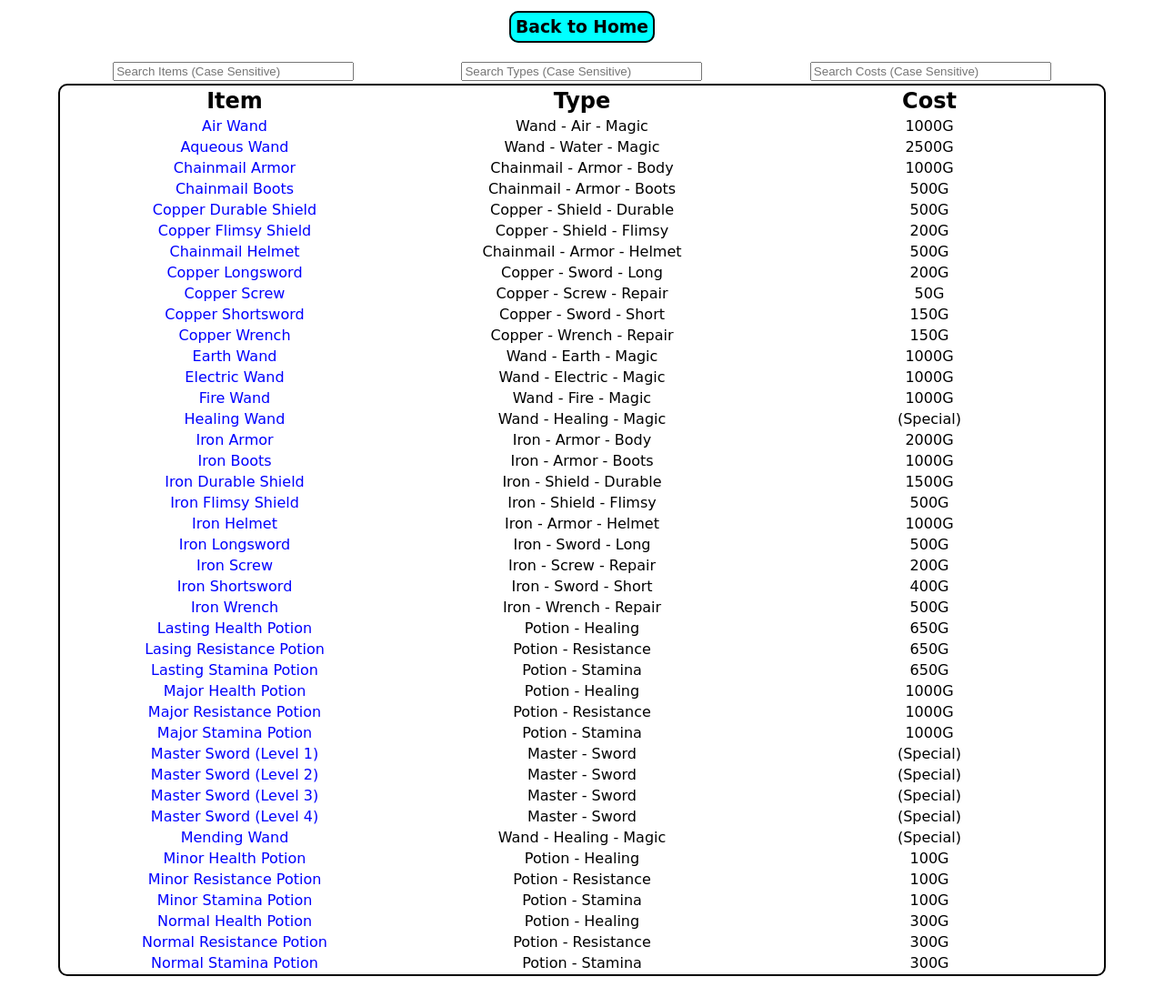
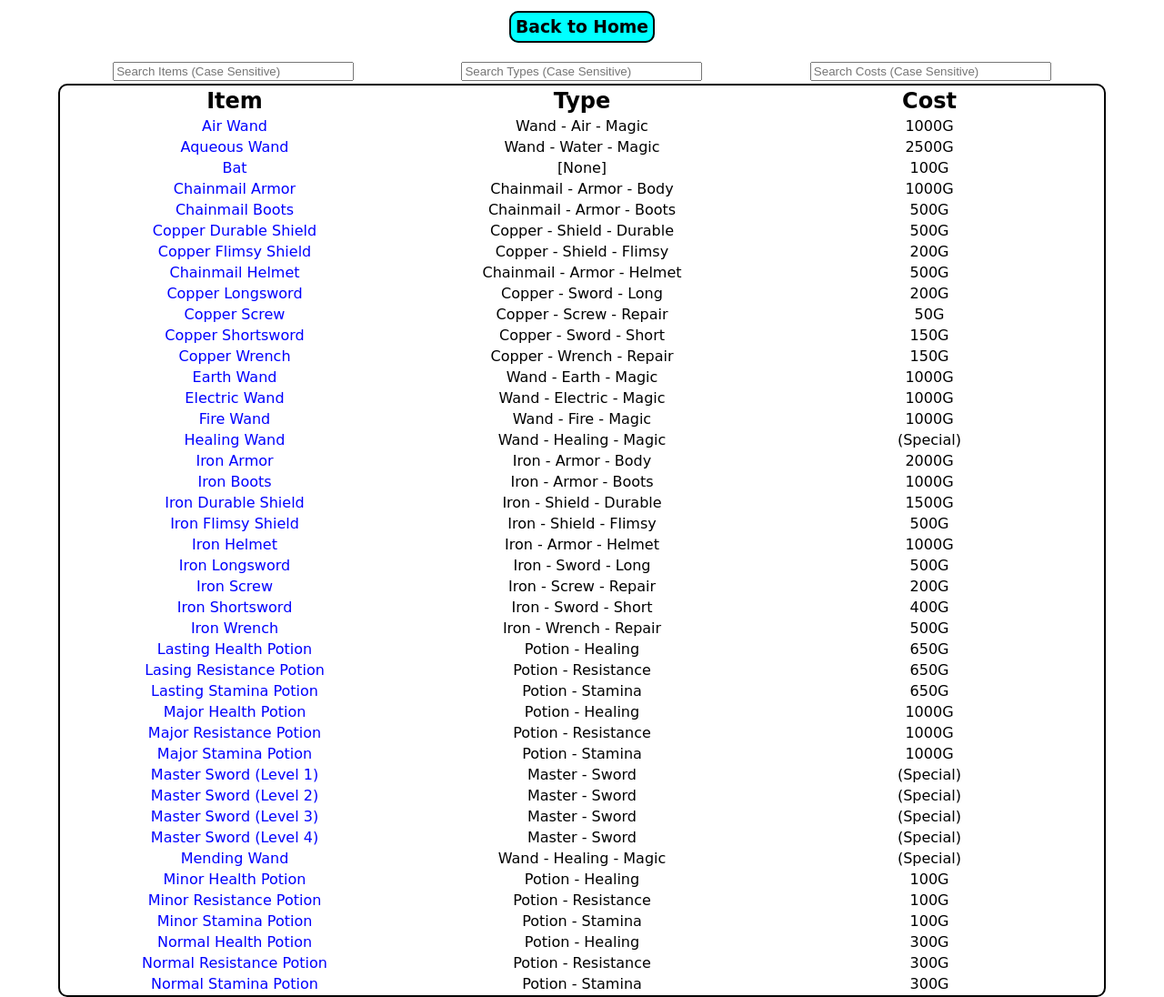
Before and after one commit to EpicPuppy613/rngdatabase, a plain HTML site: page items.html in a window 1280 px wide. Shown: the whole page at 91% size. Drawn offline with Linux system fonts and the light colour scheme.

Commit message:
Update items.html

```diff
--- a/items.html
+++ b/items.html
@@ -33,6 +33,11 @@
                 </tr>
             </div>
             <div id="b">
+                <tr>
+                    <td><a href="items/b/bat.html">Bat</a></td>
+                    <td>[None]</td>
+                    <td>100G</td>
+                </tr>
             </div>
             <div id="c">
                 <tr>
```
